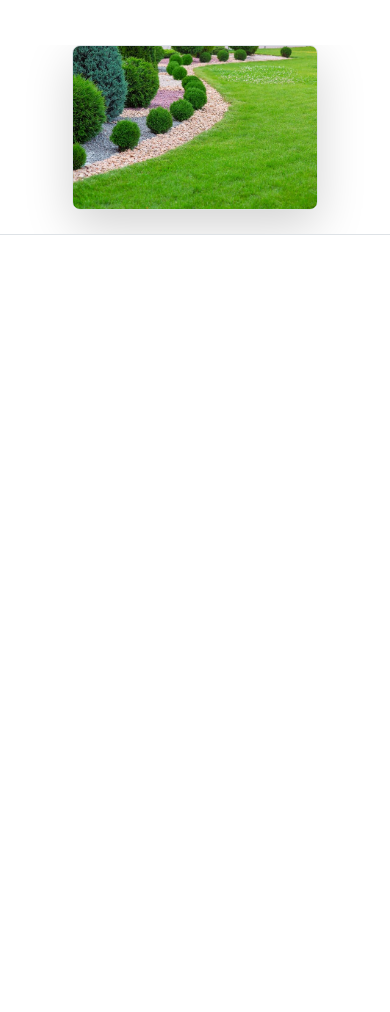
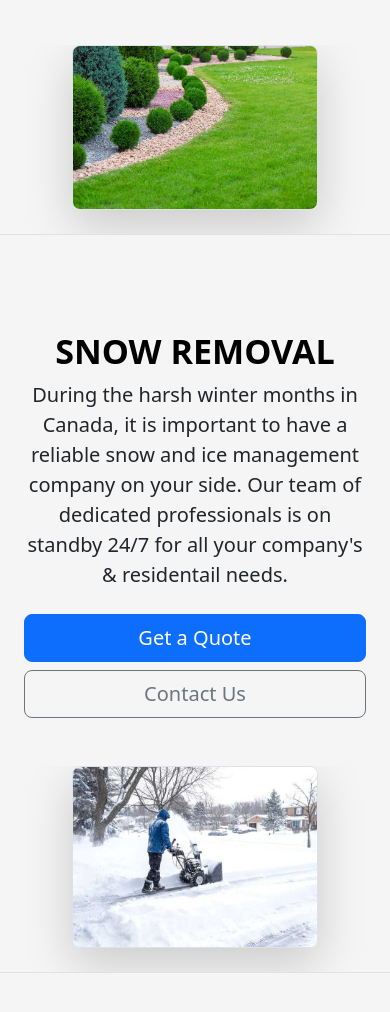
Before and after one commit to shayeb95/html-portfolio, a plain HTML site: page index.html in a window 390 px wide. Shown: the part 662-1674 px from the top of the page. Before the commit the page ends 945 px from the top, so only its background shows below. Drawn offline with nearby package versions, Linux system fonts and the light colour scheme.

Commit message:
Add files via upload

```diff
--- /dev/null
+++ b/homepage.css
@@ -0,0 +1,6 @@
+
+body{
+
+    background-color: whitesmoke;
+
+}
--- a/index.html
+++ b/index.html
@@ -4,10 +4,13 @@
     <head>
 
         <meta charset="utf-8">
-        <meta name="viewport" content="width=device-width, initial-scal=1">
         <link href="https://cdn.jsdelivr.net/npm/bootstrap@5.3.2/dist/css/bootstrap.min.css" rel="stylesheet" integrity="sha384-T3c6CoIi6uLrA9TneNEoa7RxnatzjcDSCmG1MXxSR1GAsXEV/Dwwykc2MPK8M2HN" crossorigin="anonymous">
+        <link rel="stylesheet" href="homepage.css">
+
+
         <title>LANDSCAPERS</title>
         <link rel="icon" href="flower1.svg" type="image/icon type">
+
 
         <style>
 
@@ -44,7 +47,7 @@
                 <ul class="dropdown-menu">
                   <li><a class="dropdown-item" href="#">Land Scaping</a></li>
                   <li><hr class="dropdown-divider"></li>
-                  <li><a class="dropdown-item" href="#">Snow Removel</a></li>
+                  <li><a class="dropdown-item" href="#">Snow Removal</a></li>
                 </ul>
               </li>
             </ul>
@@ -58,7 +61,7 @@
 
 
 
-          <div class="px-4 pt-5 my-5 text-center border-bottom">
+          <div class="px-4 pt-5 my-5 text-center border-bottom" id="landScapingContainer">
             <h1 class="display-4 fw-bold text-body-emphasis">LANDSCAPING</h1>
             <div class="col-lg-6 mx-auto">
               <p class="lead mb-4">We provide exceptional Landscaping services to a wide range of commercial and residential properties and have more than 10 years experience. Our experienced landscapers set the standard each day in natural and synthetic turf, garden maintenance, irrigation, landscaping and hardscaping. We will whip your yard into shape in no time.</p>
@@ -69,7 +72,24 @@
             </div>
             <div class="overflow-hidden" style="max-height: 30vh;">
               <div class="container px-5">
-                <img src="landscaping.jpg" class="img-fluid border rounded-3 shadow-lg mb-4" alt="Example image" width="700" height="500" loading="lazy">
+                <img src="landscaping.jpg" class="img-fluid border rounded-3 shadow-lg mb-4" alt="Lanscapaing Image" width="700" height="500" loading="lazy">
+              </div>
+            </div>
+          </div>
+
+
+          <div class="px-4 pt-5 my-5 text-center border-bottom" id="snowRemovalContainer">
+            <h1 class="display-4 fw-bold text-body-emphasis">SNOW REMOVAL</h1>
+            <div class="col-lg-6 mx-auto">
+              <p class="lead mb-4">During the harsh winter months in Canada, it is important to have a reliable snow and ice management company on your side. Our team of dedicated professionals is on standby 24/7 for all your company's & residentail needs.</p>
+              <div class="d-grid gap-2 d-sm-flex justify-content-sm-center mb-5">
+                <button type="button" class="btn btn-primary btn-lg px-4 me-sm-3" fdprocessedid="52p4x5">Get a Quote</button>
+                <button type="button" class="btn btn-outline-secondary btn-lg px-4" fdprocessedid="c97yu9">Contact Us</button>
+              </div>
+            </div>
+            <div class="overflow-hidden" style="max-height: 30vh;">
+              <div class="container px-5">
+                <img src="snowRemovalImage.jpeg" class="img-fluid border rounded-3 shadow-lg mb-4" alt="Snow Removal Image" width="700" height="500" loading="lazy">
               </div>
             </div>
           </div>
```
Also changed, not shown: snowRemovalImage.jpeg (added).
